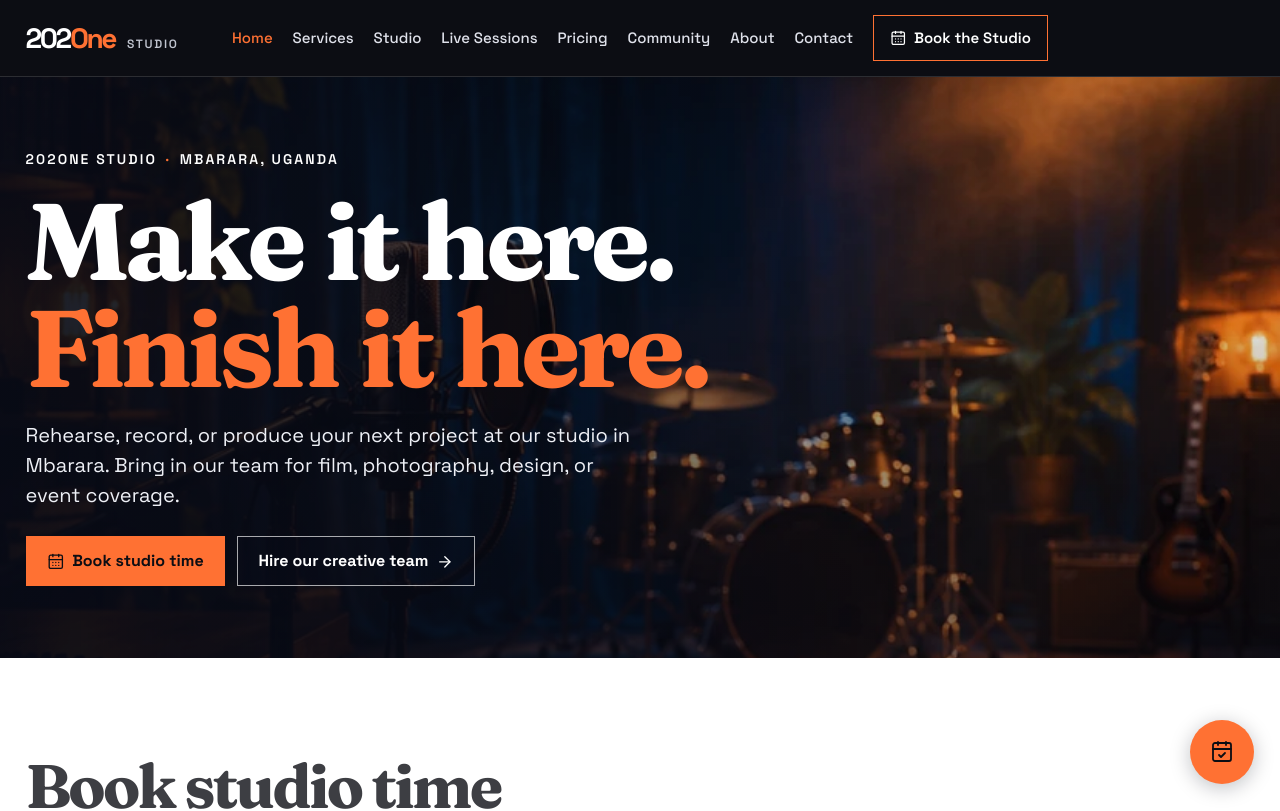
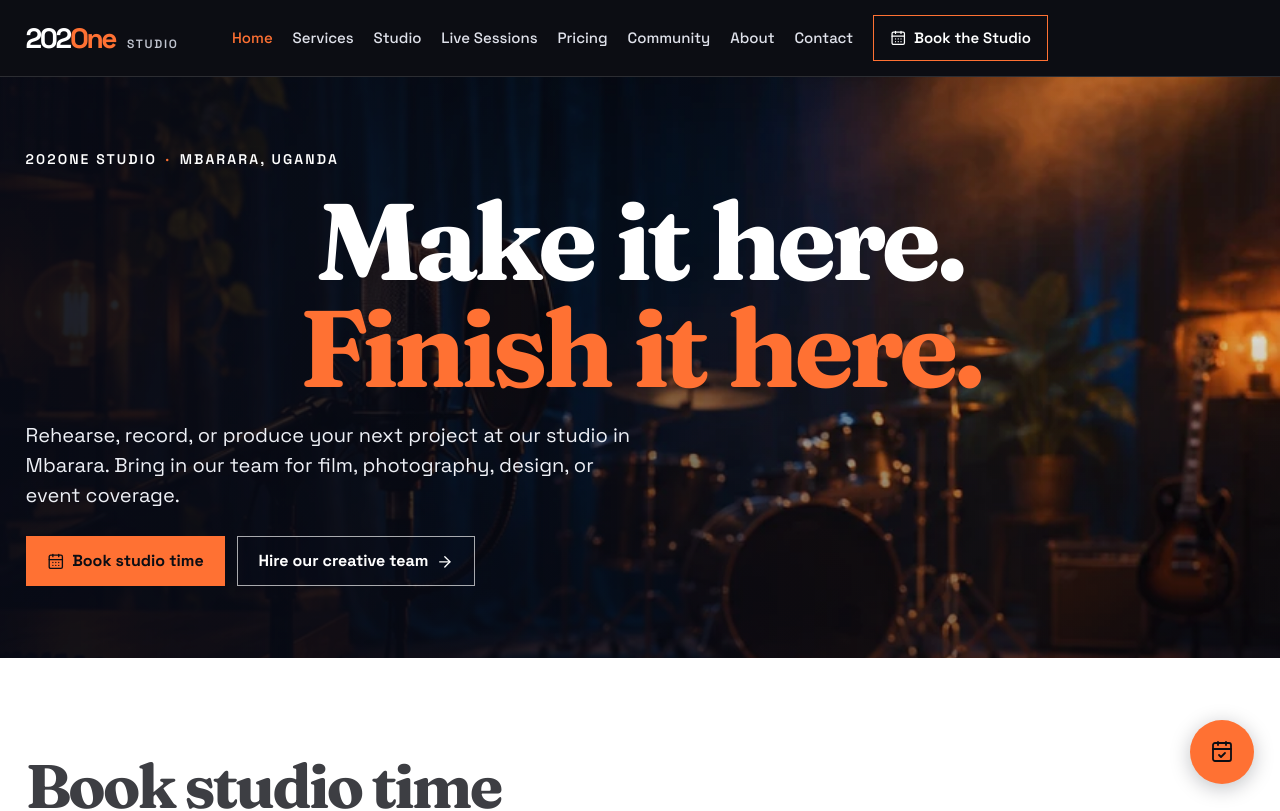
Before and after one commit to Odd-Shoes-Dev/202one, a Next.js app: page / in a window 1280 px wide. Shown: the top 811 px of the page. Built offline with nearby package versions, Linux system fonts and the light colour scheme; no server answers; the database is empty.

Commit message:
Center public hero titles

```diff
--- a/app/components/Site.module.css
+++ b/app/components/Site.module.css
@@ -102,6 +102,8 @@
 .heroLocation span { color: var(--site-orange); padding-inline: .2rem; }
 
 .hero h1 {
+  justify-self: center;
+  text-align: center;
   font-family: var(--serif);
   max-width: 16ch;
   font-size: clamp(2.75rem, 7.4vw, 6rem);
```
